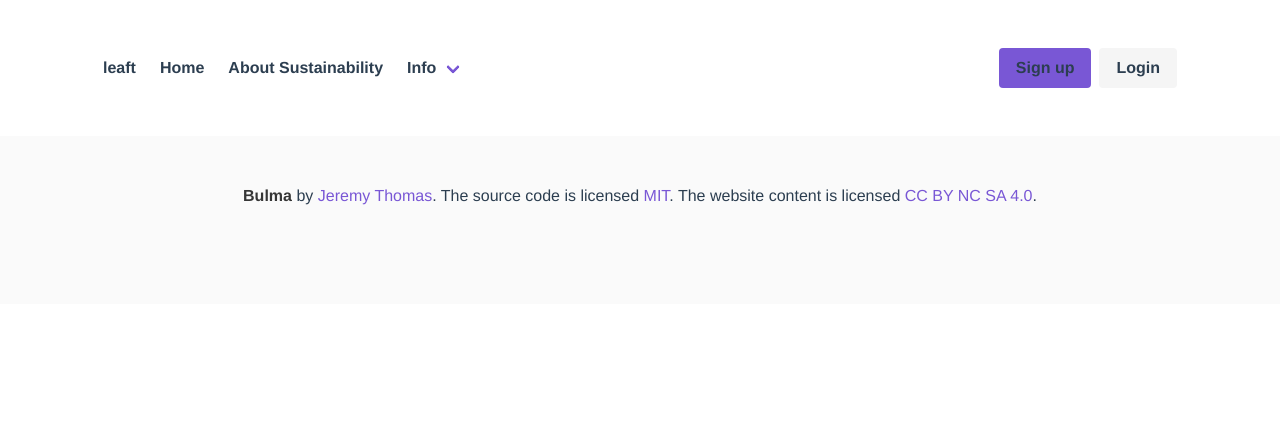
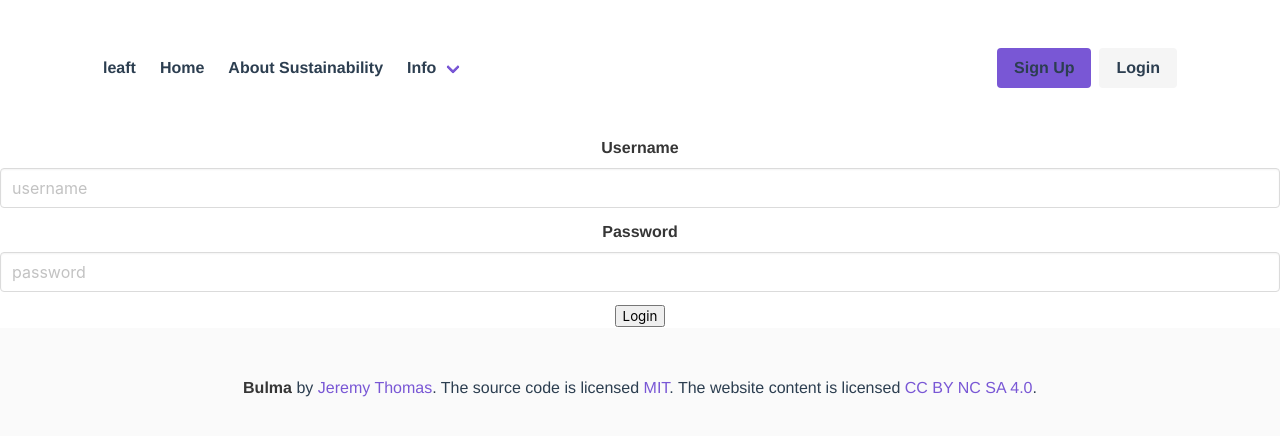
Before and after one commit to narissa-hajratalli/frontend-project-4, a Vue app: page /#/Login in a window 1280 px wide. Before the commit this address led to /#/About. Shown: the top 436 px of the page. Built offline with nearby package versions, Linux system fonts and the light colour scheme.

Commit message:
Added login pg and fields, no functionality yet

```diff
--- a/src/App.vue
+++ b/src/App.vue
@@ -19,6 +19,12 @@ export default {
   components: {
     Header,
     Footer
+  },
+  data:function(){
+    return {
+      loggedIn: false,
+      token: ''
+    }
   }
 
 }
--- a/src/components/Header.vue
+++ b/src/components/Header.vue
@@ -30,7 +30,7 @@
         <b-navbar-item tag="div">
           <div class="buttons">
             <a class="button is-primary">
-              <strong>Sign up</strong>
+              <router-link to="/signup">Sign Up</router-link>
             </a>
             <a class="button is-light">
               <router-link to="/login">Login</router-link>
--- a/src/router/index.js
+++ b/src/router/index.js
@@ -4,6 +4,7 @@ import Home from '../views/Home.vue'
 import Login from '../views/Login.vue'
 import AboutSustainability from '../views/AboutSustainability.vue'
 import About from '../views/About.vue'
+import SignUp from '../views/SignUp.vue'
 
 Vue.use(VueRouter)
 
@@ -28,6 +29,11 @@ Vue.use(VueRouter)
     name: 'About',
     component: About
   },
+  {
+    path: '/SignUp',
+    name: 'SignUp',
+    component: SignUp
+  },
 ]
 
 const router = new VueRouter({
--- a/src/views/Login.vue
+++ b/src/views/Login.vue
@@ -1,7 +1,15 @@
 <template>
   <div class="login">
+      <b-field label="Username">
+          <b-input type='username' value="" placeholder="username"></b-input>
+      </b-field>
+      <b-field label="Password">
+          <b-input type="password" value="" placeholder="password"></b-input>
+      </b-field>
+      <button>Login</button>
+  </div>
 
-  </div>
+
 </template>
 
 <script>
--- /dev/null
+++ b/src/views/SignUp.vue
@@ -0,0 +1,12 @@
+<template>
+  <div class="sign-up">
+
+  </div>
+</template>
+
+<script>
+
+export default {
+  name: 'SignUp',
+}
+</script>
```
